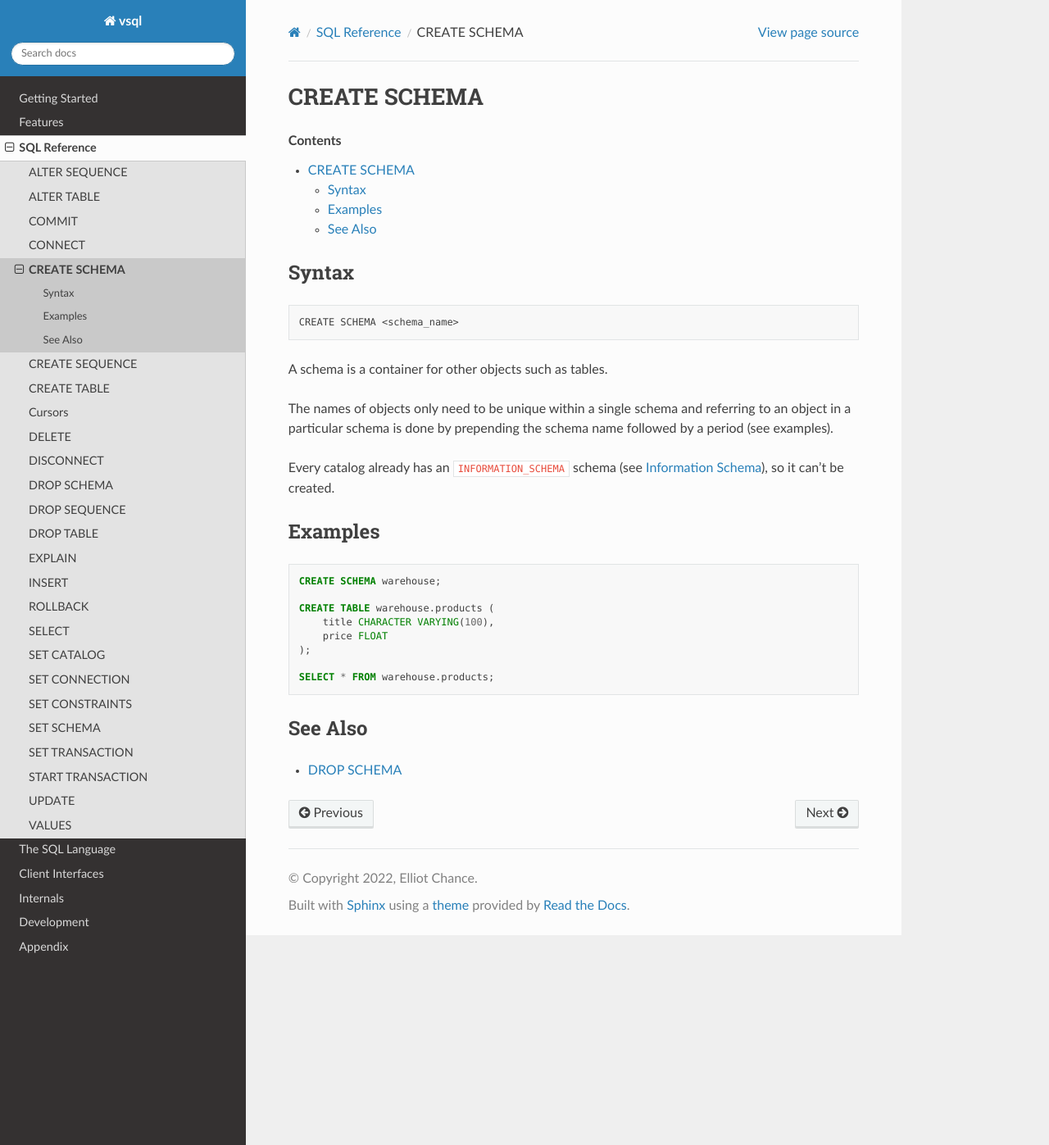
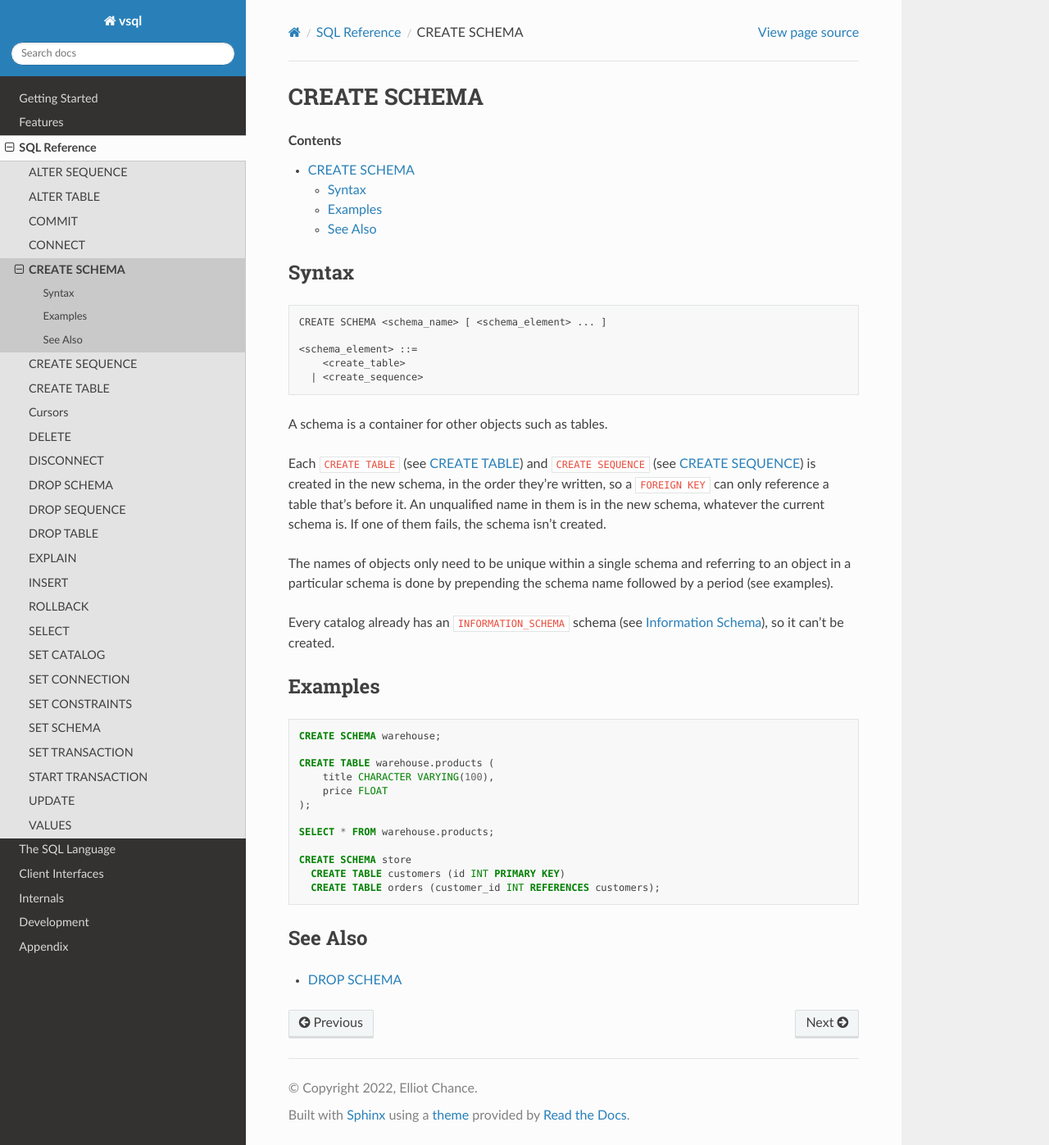
Before and after one commit to elliotchance/vsql, a Sphinx documentation site: the page built from docs/create-schema.rst, in a window 1280 px wide and 1397 px high. Shown: the whole window at 82% size. Built offline with Sphinx 7.4.7 and the Read the Docs theme 3.1.0, drawn with Linux system fonts in a browser that asks for light colours.

Commit message:
CREATE SCHEMA: Support table and sequence elements
A schema definition can now contain CREATE TABLE and CREATE SEQUENCE elements, which is what F311-02 requires. Sequences are included because they need the same rules and only one more grammar alternative.

While the elements are created, the new schema and its catalog are the connection's defaults, so every unqualified name in an element resolves to them, including the table of a FOREIGN KEY. The previous defaults are restored afterwards, even on failure. An element name qualified with another schema or catalog is a 42601. If any element fails, the statement fails as a whole and the schema isn't created, while an enclosing transaction continues.

Elements are created in the order they're written, so a FOREIGN KEY can't reference a later table (#887). A table-qualified column in a CHECK or generation expression only works when the table's schema is the current one, which was already the case for CREATE TABLE (#886).

SQL F311-02
SQL T176

Fixes #764

Co-Authored-By: Claude Opus 5.5 <noreply@anthropic.com>

```diff
--- a/docs/create-schema.rst
+++ b/docs/create-schema.rst
@@ -8,9 +8,19 @@ Syntax
 
 .. code-block:: text
 
-  CREATE SCHEMA <schema_name>
+  CREATE SCHEMA <schema_name> [ <schema_element> ... ]
+
+  <schema_element> ::=
+      <create_table>
+    | <create_sequence>
 
 A schema is a container for other objects such as tables.
+
+Each ``CREATE TABLE`` (see :doc:`create-table`) and ``CREATE SEQUENCE`` (see
+:doc:`create-sequence`) is created in the new schema, in the order they're
+written, so a ``FOREIGN KEY`` can only reference a table that's before it. An
+unqualified name in them is in the new schema, whatever the current schema is. If
+one of them fails, the schema isn't created.
 
 The names of objects only need to be unique within a single schema and referring
 to an object in a particular schema is done by prepending the schema name
@@ -33,6 +43,10 @@ Examples
 
   SELECT * FROM warehouse.products;
 
+  CREATE SCHEMA store
+    CREATE TABLE customers (id INT PRIMARY KEY)
+    CREATE TABLE orders (customer_id INT REFERENCES customers);
+
 See Also
 --------
 
--- a/docs/standard/part2/05.txt
+++ b/docs/standard/part2/05.txt
@@ -128,7 +128,7 @@
 5.4/SR/3                 n/a          - - named character sets (F461)
 5.4/SR/4                 implemented  vsql/std_2_5_4_names_and_identifiers.v tests/set-schema.sql
 5.4/SR/4.a               implemented  vsql/std_2_5_4_names_and_identifiers.v tests/set-schema.sql the default schema of the SQL-session
-5.4/SR/4.b               missing      - - a schema definition can't contain a schema element (#764)
+5.4/SR/4.b               partial      vsql/std_2_11_1_schema_definition.v tests/create-schema.sql the table name that qualifies a column in a CHECK or generation expression is resolved again by each statement that writes (#886)
 5.4/SR/4.c               implemented  vsql/std_2_5_4_names_and_identifiers.v libvsql/module/test.mod
 5.4/SR/5                 implemented  vsql/std_2_5_4_names_and_identifiers.v tests/catalog-qualified-names.sql
 5.4/SR/5.a               n/a          - - declared local temporary tables (F531)
@@ -170,12 +170,12 @@
 5.4/SR/13.c              n/a          - - domains (F251)
 5.4/SR/13.d              implemented  vsql/std_2_5_4_names_and_identifiers.v tests/set-schema.sql
 5.4/SR/13.d.i            implemented  vsql/std_2_5_4_names_and_identifiers.v tests/set-schema.sql
-5.4/SR/13.d.ii           missing      - - a schema definition can't contain a schema element (#764)
+5.4/SR/13.d.ii           implemented  vsql/std_2_11_1_schema_definition.v tests/create-schema.sql
 5.4/SR/13.d.iii          implemented  vsql/std_2_5_4_names_and_identifiers.v libvsql/module/test.mod
 5.4/SR/14                implemented  vsql/std_2_5_4_names_and_identifiers.v tests/set-catalog.sql
 5.4/SR/14.a              implemented  vsql/std_2_5_4_names_and_identifiers.v tests/set-catalog.sql the default catalog of the SQL-session
 5.4/SR/14.b              impl-defined vsql/std_2_5_4_names_and_identifiers.v libvsql/module/test.mod the current catalog
-5.4/SR/14.c              missing      - - a schema definition can't contain a schema element (#764)
+5.4/SR/14.c              implemented  vsql/std_2_11_1_schema_definition.v tests/create-schema.sql
 5.4/SR/14.d              container    - -
 5.4/SR/14.d.i            implemented  vsql/std_2_5_4_names_and_identifiers.v libvsql/module/test.mod the module's catalog is the current catalog
 5.4/SR/14.d.ii           impl-defined vsql/std_2_5_4_names_and_identifiers.v tests/set-catalog.sql the current catalog
```
Also changed, not shown: docs/standard/part2/11.txt (+4 -4 lines), 9 other files.
